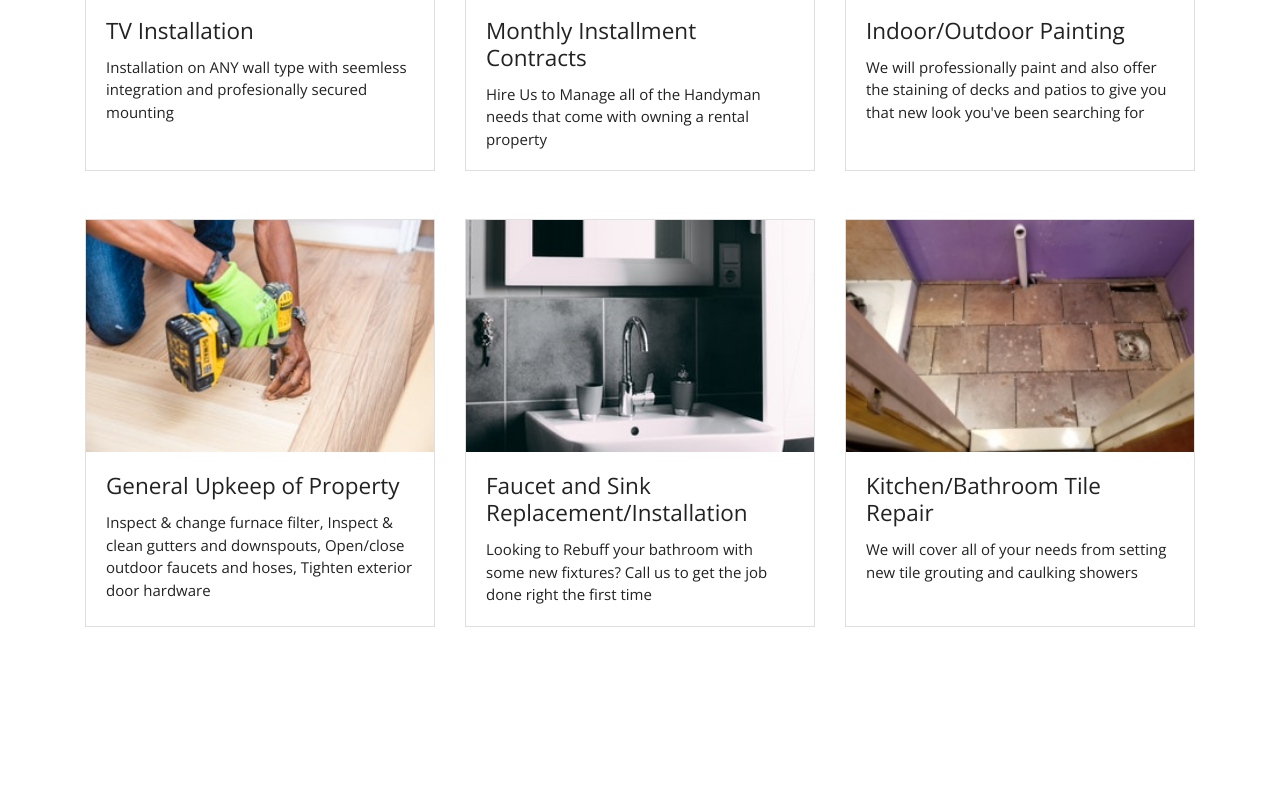
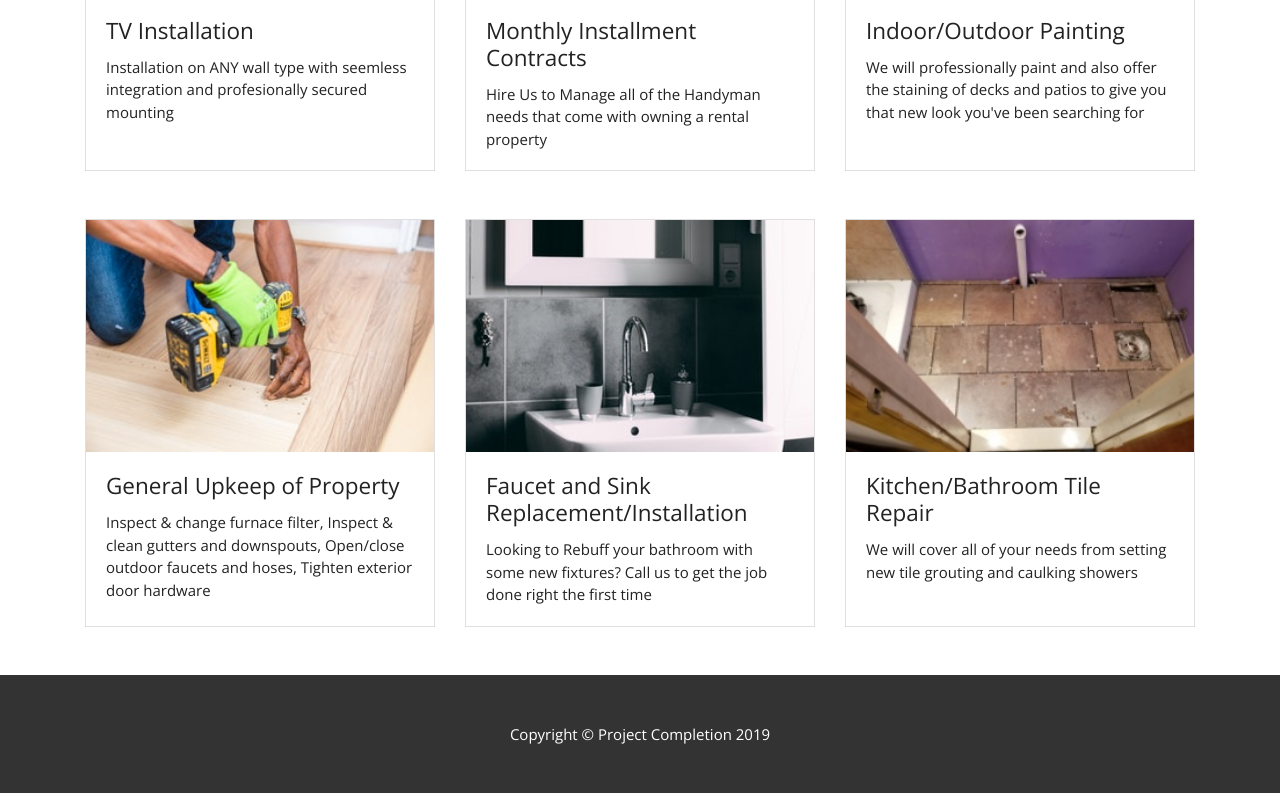
Before and after one commit to bgrego11/projectCompletion, a website: page index.html in a window 1280 px wide. Shown: the part 1337-2130 px from the top of the page. Before the commit the page ends 2012 px from the top, so only its background shows below. Drawn offline with nearby package versions, Linux system fonts and the light colour scheme; files that its build step writes are made by us from their sources; files whose address does not match are found by name.

Commit message:
deleted footer, re-add to index

```diff
--- a/index.html
+++ b/index.html
@@ -234,7 +234,11 @@
         </div>
     </div>
     </div>
-    <!-- /.container -->
+    <!-- Footer -->
+    <footer class="py-5 bg-dark">
+        <div class="container">
+            <p class="m-0 text-center text-white">Copyright &copy; Project Completion 2019</p>
+        </div>
     </footer>
 
     <!-- Bootstrap core JavaScript -->
```
Also changed, not shown: about.html (+0 -1 lines), contact.html (+2 -2 lines), services.html (+1 -1 lines).
